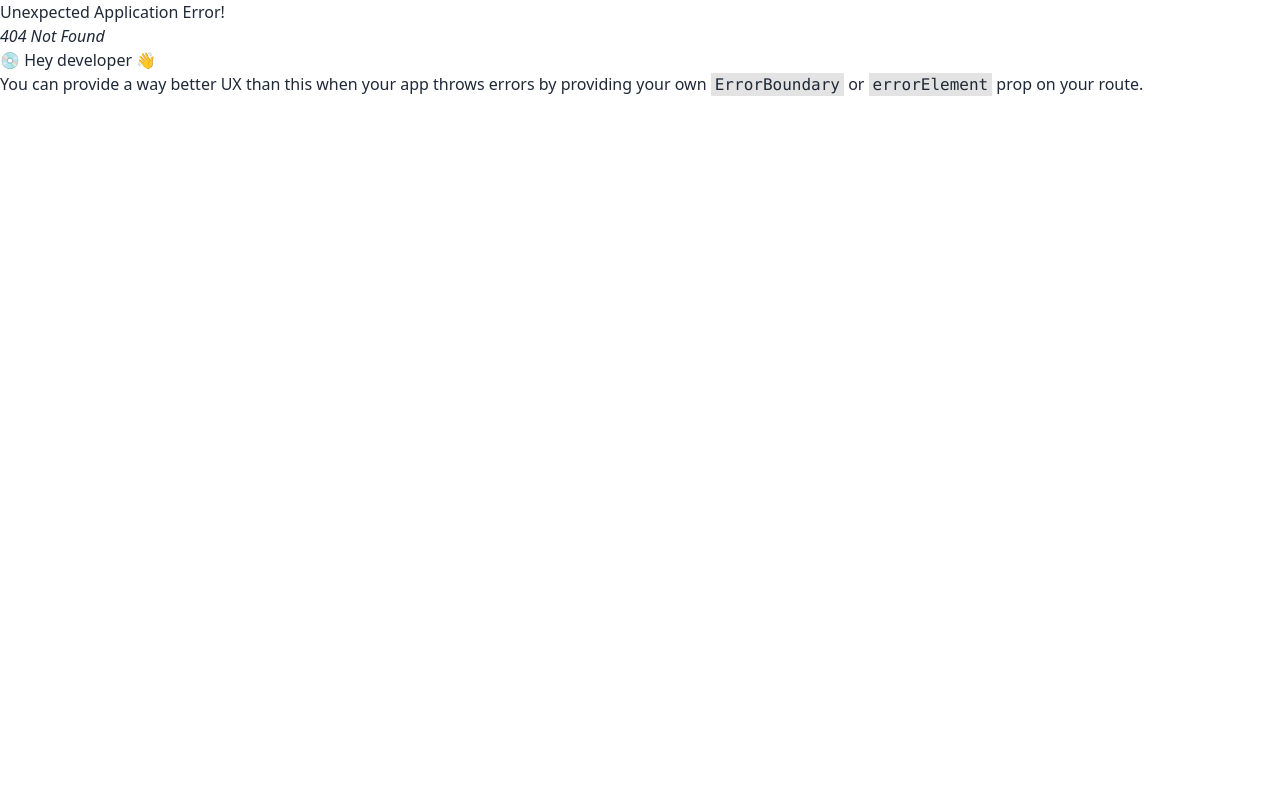
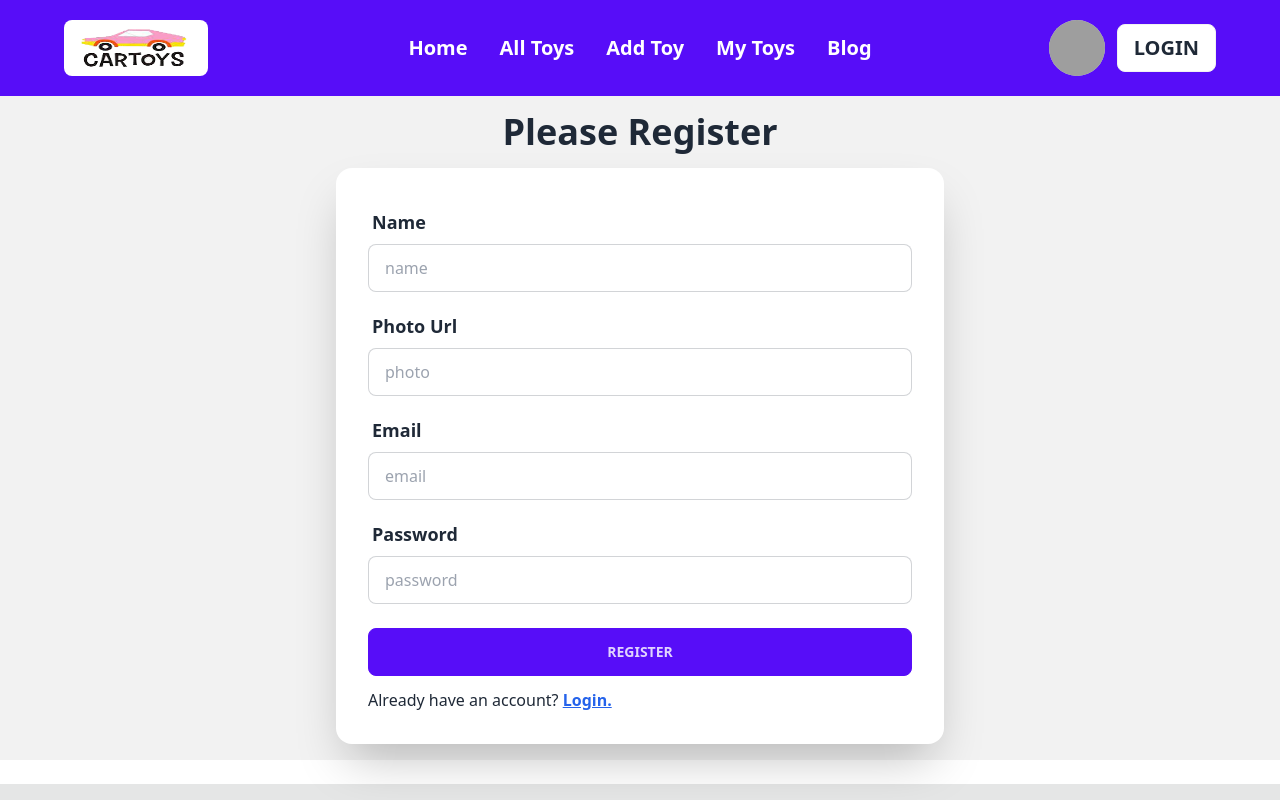
Before and after one commit to azaadd/toy-marketplace-client-side, a React (Create React App) app: page /register in a window 1280 px wide. Before the commit this address had no page. Shown: the top 800 px of the page. Built offline with nearby package versions, Linux system fonts and the light colour scheme; grey boxes are pictures that could not be loaded.

Commit message:
added register page

```diff
--- a/src/pages/register/Register.js
+++ b/src/pages/register/Register.js
@@ -1,9 +1,54 @@
 import React from 'react';
+import { Link } from 'react-router-dom';
 
 const Register = () => {
+
+    const handleRegister = event => {
+        event.preventDefault();
+    }
+
     return (
-        <div>
+        <div className="hero bg-base-200 w-full">
+            <div className="hero-content flex-col w-1/2">
+                <div className="text-center">
+                    <h1 className="text-4xl font-bold">Please Register</h1>
+                </div>
+                <div className="card w-full shadow-2xl bg-base-100">
+                    <div className="card-body">
+                        <form onSubmit={handleRegister}>
+                            <div className="form-control mb-3">
+                                <label className="label">
+                                    <span className="label-text font-semibold text-lg">Name</span>
+                                </label>
+                                <input type="text" name='name' placeholder="name" className="input input-bordered" required />
+                            </div>
+                            <div className="form-control mb-3">
+                                <label className="label">
+                                    <span className="label-text font-semibold text-lg">Photo Url</span>
+                                </label>
+                                <input type="text" name='photo' placeholder="photo" className="input input-bordered" required />
+                            </div>
+                            <div className="form-control mb-3">
+                                <label className="label">
+                                    <span className="label-text font-semibold text-lg">Email</span>
+                                </label>
+                                <input type="email" name='email' placeholder="email" className="input input-bordered" required />
+                            </div>
+                            <div className="form-control">
+                                <label className="label">
+                                    <span className="label-text font-semibold text-lg">Password</span>
+                                </label>
+                                <input type="password" name='password' placeholder="password" className="input input-bordered" required />
 
+                            </div>
+                            <div className="form-control mt-6">
+                                <input className="btn btn-primary font-semibold" type="submit" value="Register" />
+                            </div>
+                            <p className='mt-3'>Already have an account? <Link className='text-blue-600 font-semibold underline hover:text-gray-600' to='/login'>Login.</Link></p>
+                        </form>
+                    </div>
+                </div>
+            </div>
         </div>
     );
 };
--- a/src/routes/Routes.js
+++ b/src/routes/Routes.js
@@ -3,6 +3,7 @@ import Main from "../layout/Main";
 import Home from "../pages/Home/Home/Home";
 import ViewDetails from "../pages/Home/shopcategory/ViewDetails";
 import Login from "../pages/login/Login";
+import Register from "../pages/register/Register";
 
 const router = createBrowserRouter([
     {
@@ -20,6 +21,10 @@ const router = createBrowserRouter([
         {
             path: '/login',
             element: <Login></Login>
+        },
+        {
+            path: '/register',
+            element: <Register></Register>
         }
       ]
     },
```
